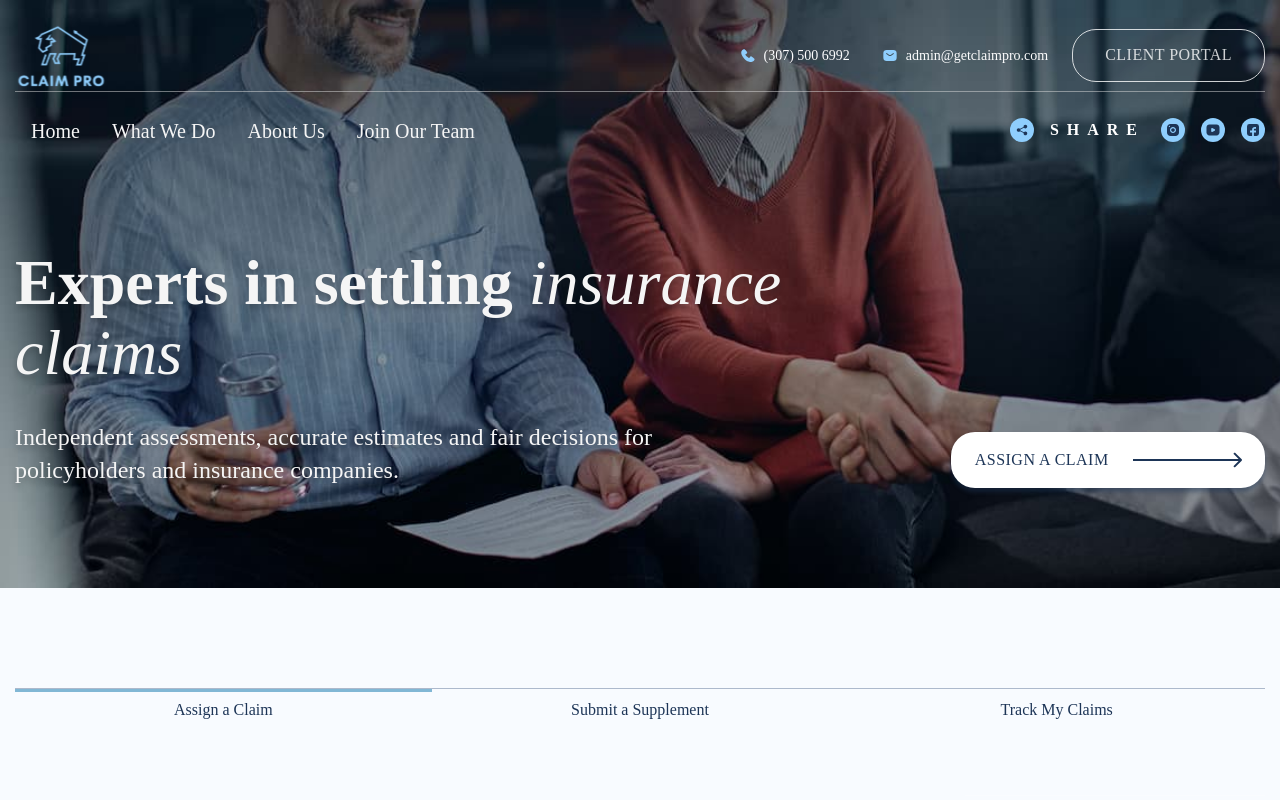
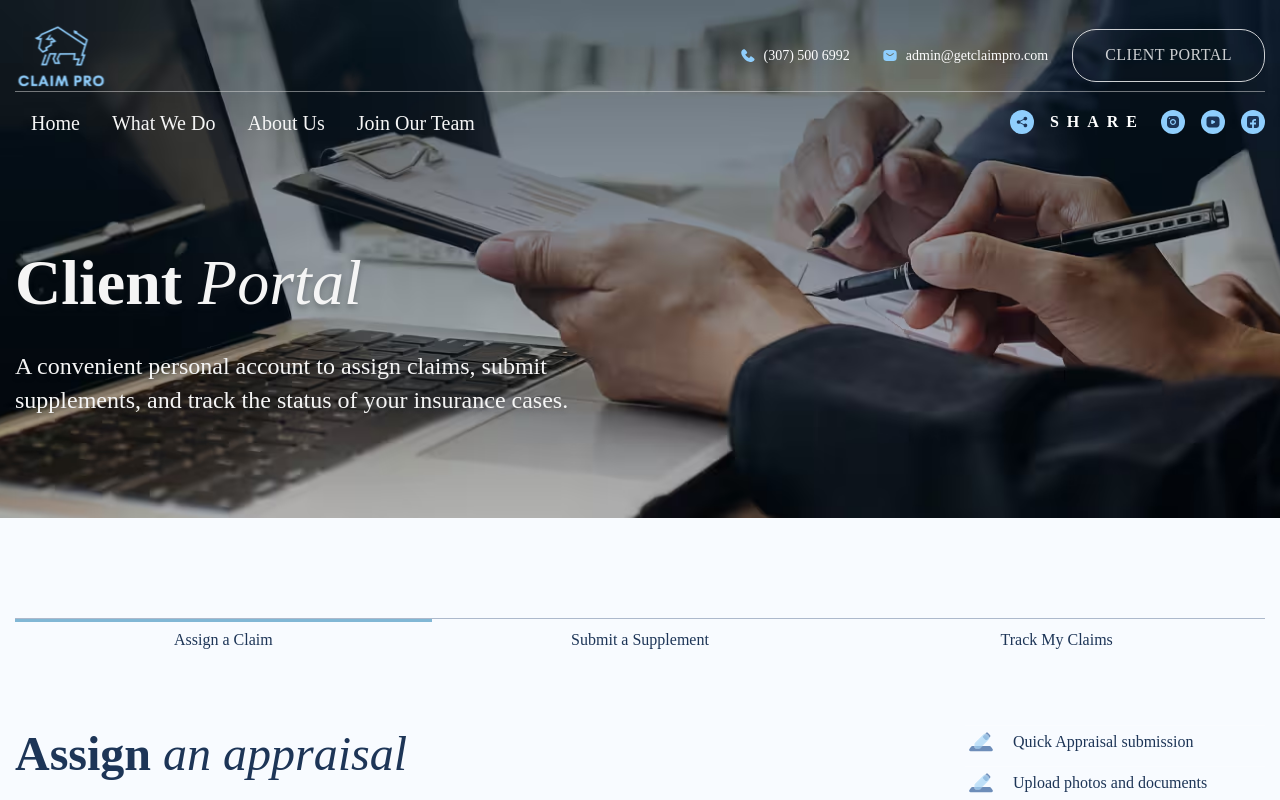
Before and after one commit to Kotiko-UA/claim-pro, a Nuxt app: page /Test in a window 1280 px wide. Shown: the top 800 px of the page. Built offline with nearby package versions, Linux system fonts and the light colour scheme.

Commit message:
added hero cp

```diff
--- /dev/null
+++ b/app/components/client-portal/Hero.vue
@@ -0,0 +1,66 @@
+<script setup lang="ts"></script>
+<template>
+  <section class="cp-hero-section">
+    <div class="container">
+      <div class="title-wrap">
+        <h1 class="cp-title">
+          Client
+          <span>Portal</span>
+        </h1>
+        <p class="cp-text">
+          A convenient personal account to assign claims, submit supplements,
+          and track the status of your insurance cases.
+        </p>
+      </div>
+    </div>
+  </section>
+</template>
+<style lang="scss" scoped>
+.cp-hero-section {
+  background-image: url('/bg/cp-hero.avif');
+  background-repeat: no-repeat;
+  background-position: center;
+  background-size: cover;
+  padding-top: 188px;
+  padding-bottom: 135px;
+  @include laptop {
+    padding-top: 248px;
+    padding-bottom: 100px;
+  }
+}
+
+.title-wrap {
+  display: flex;
+  flex-direction: column;
+  gap: 16px;
+  @include tablet {
+    max-width: 470px;
+  }
+  @include laptop {
+    max-width: 648px;
+    gap: 32px;
+  }
+}
+.cp-title {
+  color: var(--Text-light);
+  text-shadow: 0 4px 5.8px rgba(32, 34, 41, 0.25);
+  font-size: 48px;
+  font-weight: 600;
+  line-height: 110%;
+  @include laptop {
+    font-size: 64px;
+  }
+  & > span {
+    font-style: italic;
+    font-weight: 300;
+  }
+}
+.cp-text {
+  color: var(--Text-light);
+  text-shadow: 0 4px 5.8px rgba(32, 34, 41, 0.25);
+  line-height: 140%;
+  @include laptop {
+    font-size: 24px;
+  }
+}
+</style>
--- a/app/components/features/Header.vue
+++ b/app/components/features/Header.vue
@@ -96,9 +96,6 @@ const closeMenu = () => {
   display: flex;
   justify-content: space-between;
   align-items: center;
-  @include laptop {
-    margin-top: 8px;
-  }
 }
 
 .header-second-nav {
--- a/app/pages/Test.vue
+++ b/app/pages/Test.vue
@@ -8,7 +8,7 @@ import {
 } from '@/shared/content/tabs-content'
 </script>
 <template>
-  <AboutUsHero />
+  <ClientPortalHero />
   <EntityCPTabs
     :tabs-btns="contractorTabsBtns"
     :tabs-content="contractorTabsContent"
```
Also changed, not shown: public/bg/cp-hero.avif (added).
